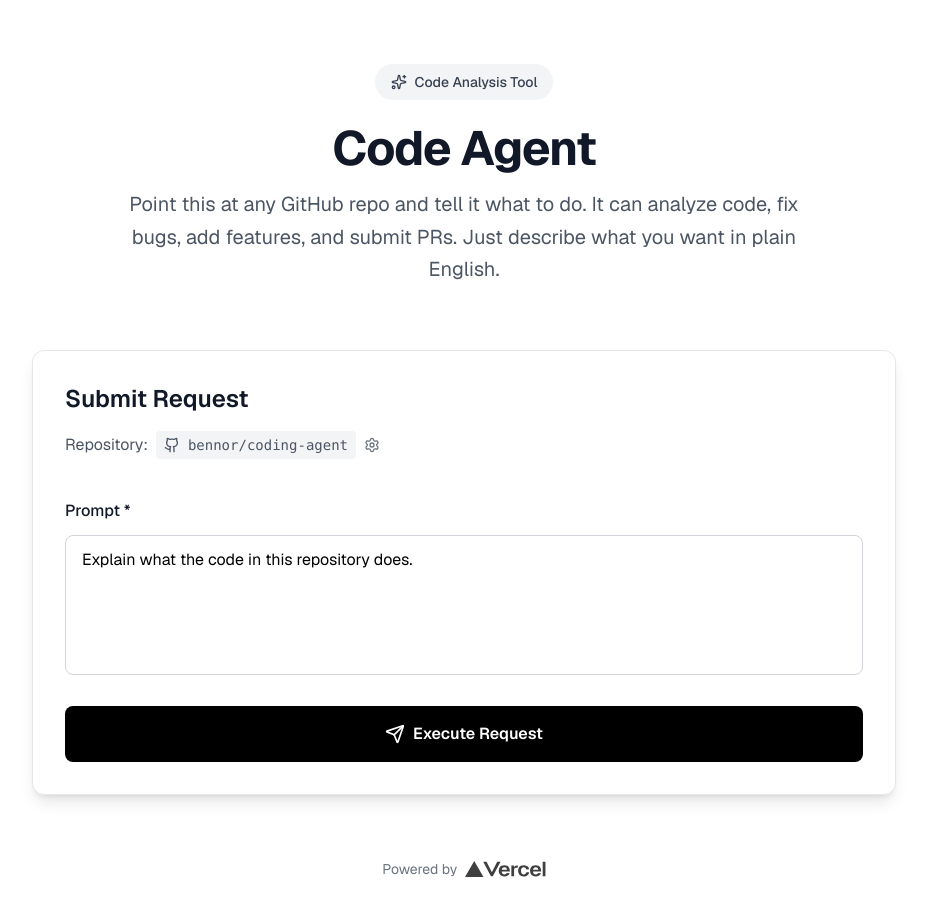
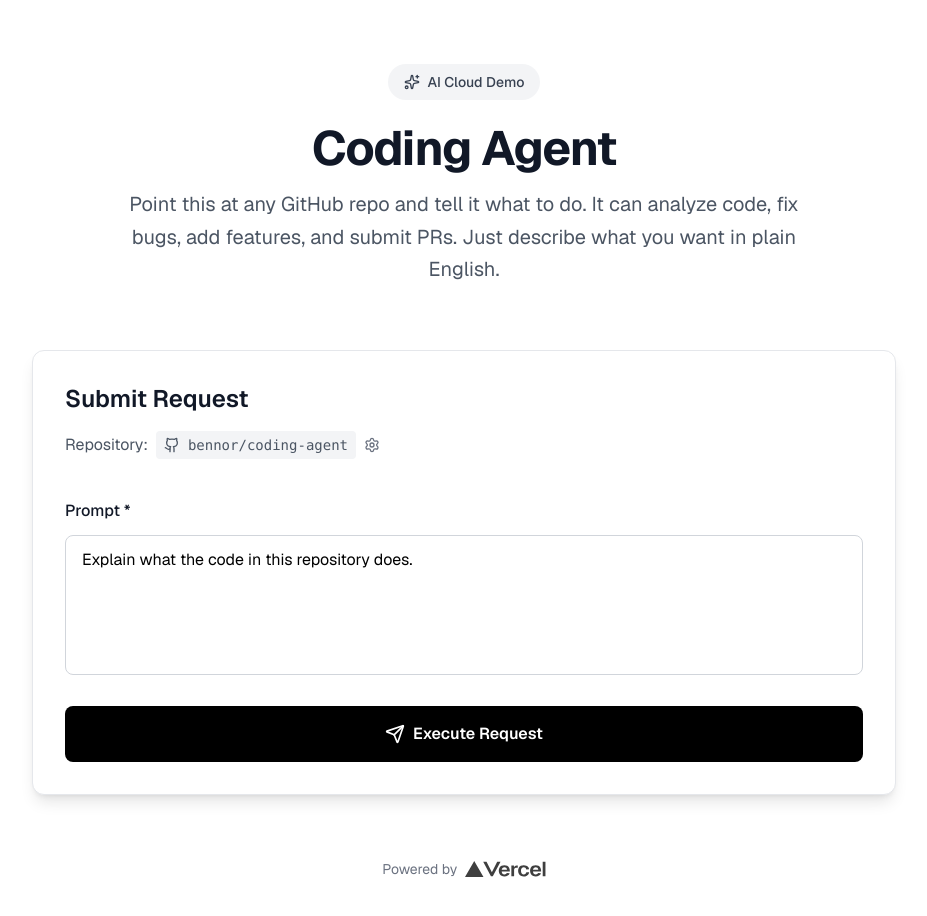
Before and after one commit to bennor/coding-agent, a Next.js app: page / in a window 1280 px wide. Shown: the top 916 px of the page, without its empty margins (176-1103 px from the left). Built offline with nearby package versions, Linux system fonts and the light colour scheme.

Commit message:
Update homepage header and label text
Co-authored-by: Coding Agent <noreply@coding-agent-zero.vercel.app>

```diff
--- a/app/page.tsx
+++ b/app/page.tsx
@@ -68,10 +68,10 @@ export default function Home() {
         <div className="text-center mb-16">
           <div className="inline-flex items-center gap-2 mb-6 px-4 py-2 bg-gray-100 rounded-full text-sm font-medium text-gray-700">
             <Sparkles className="h-4 w-4" />
-            Code Analysis Tool
+            AI Cloud Demo
           </div>
           <h1 className="text-5xl font-bold tracking-tight mb-4 text-gray-900">
-            Code Agent
+            Coding Agent
           </h1>
           <p className="text-xl text-gray-600 max-w-2xl mx-auto leading-relaxed">
             Point this at any GitHub repo and tell it what to do. It can analyze
```
